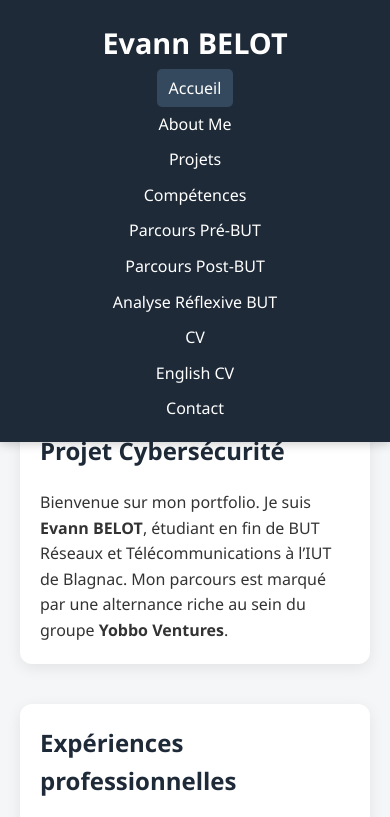
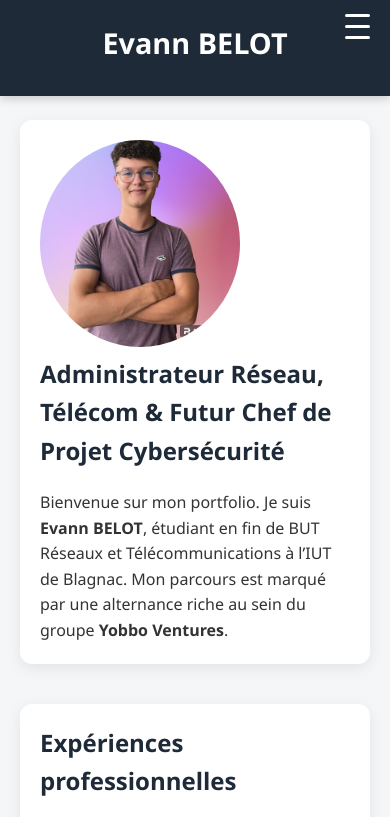
Before and after one commit to ZyKay/ZyKay.github.io, a plain HTML site: page index.html in a window 390 px wide. Shown: the top 817 px of the page. Drawn offline with Linux system fonts and the light colour scheme.

Commit message:
mise a jour du site avec nouveau RWD

```diff
--- a/index.html
+++ b/index.html
@@ -9,6 +9,12 @@
 <body>
   <header>
     <h1>Evann BELOT</h1>
+    <div class="nav-toggle" onclick="toggleMenu()">
+  <span></span>
+  <span></span>
+  <span></span>
+</div>
+
     <nav>
       <ul>
         <li><a href="index.html" class="active">Accueil</a></li>
@@ -90,5 +96,12 @@
   <footer>
     <p>&copy; 2025 Evann BELOT. Tous droits réservés.</p>
   </footer>
+  <script>
+  function toggleMenu() {
+    const menu = document.querySelector('nav ul');
+    menu.classList.toggle('show');
+  }
+</script>
+
 </body>
 </html>
--- a/style.css
+++ b/style.css
@@ -197,3 +197,54 @@ footer {
   margin-top: 10px;
   padding-left: 20px;
 }
+
+
+/* === NAVBAR RESPONSIVE === */
+nav {
+  position: relative;
+}
+
+.nav-toggle {
+  display: none;
+  flex-direction: column;
+  cursor: pointer;
+  position: absolute;
+  right: 20px;
+  top: 10px;
+}
+
+.nav-toggle span {
+  height: 3px;
+  width: 25px;
+  background-color: white;
+  margin: 4px 0;
+  border-radius: 2px;
+  transition: 0.3s;
+}
+
+@media (max-width: 768px) {
+  .nav-toggle {
+    display: flex;
+  }
+
+  nav ul {
+    display: none;
+    flex-direction: column;
+    background-color: #1e2a38;
+    width: 100%;
+    position: absolute;
+    top: 60px;
+    left: 0;
+    padding: 10px 0;
+    z-index: 1000;
+    box-shadow: 0 2px 8px rgba(0,0,0,0.2);
+  }
+
+  nav ul.show {
+    display: flex;
+  }
+
+  nav ul li {
+    margin: 10px 0;
+  }
+}
```
Also changed, not shown: about.html (+12 -0 lines), contact.html (+13 -0 lines), postbut.html (+13 -0 lines), prebut.html (+13 -0 lines), projects.html (+13 -0 lines), skills.html (+13 -0 lines).
